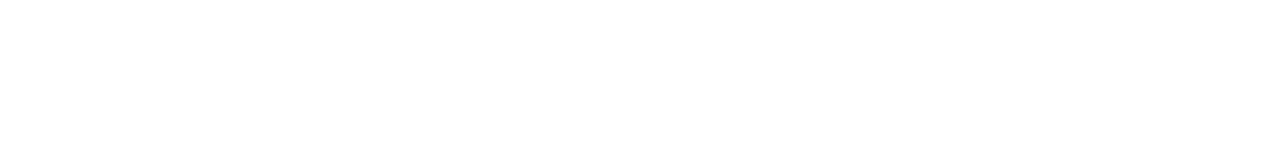
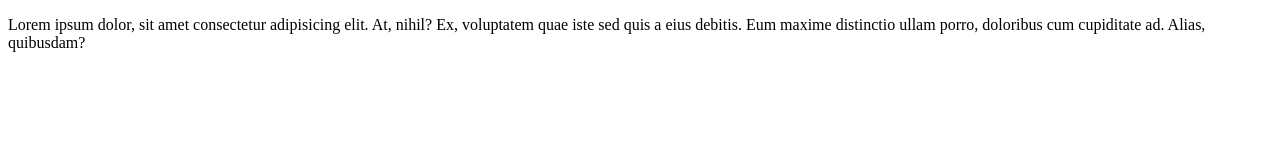
Before and after one commit to 45school/8brebjata, a plain HTML site: page index.html in a window 1280 px wide. Drawn offline with Linux system fonts and the light colour scheme.

Commit message:
tekst
tekst

```diff
--- a/index.html
+++ b/index.html
@@ -6,6 +6,6 @@
     <title>Document</title>
 </head>
 <body>
-
+    <p>Lorem ipsum dolor, sit amet consectetur adipisicing elit. At, nihil? Ex, voluptatem quae iste sed quis a eius debitis. Eum maxime distinctio ullam porro, doloribus cum cupiditate ad. Alias, quibusdam?</p>
 </body>
 </html>
```
